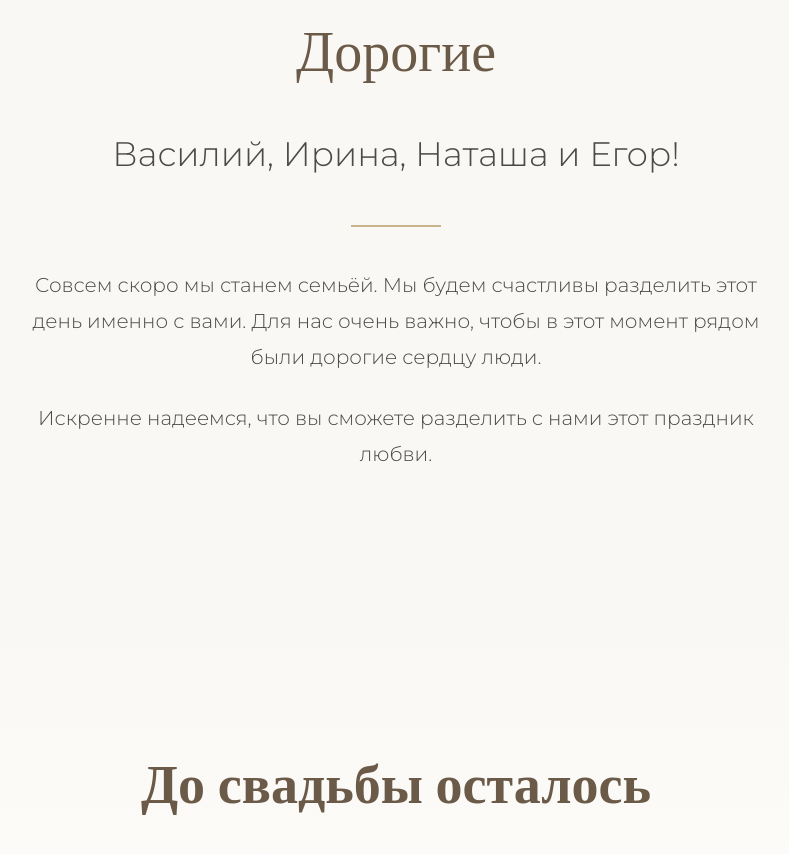
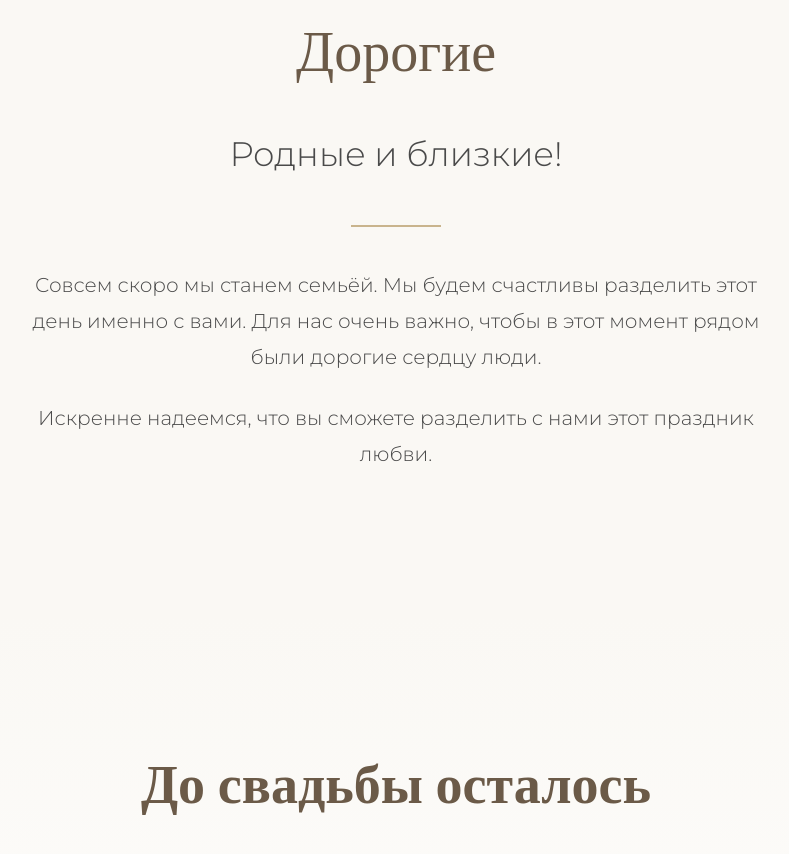
Before and after one commit to juliaaa11111/wedding, a plain HTML site: page index.html in a window 1280 px wide. Shown: the part 917-1771 px from the top of the page, without its empty margins (244-1033 px from the left). Drawn offline with nearby package versions, Linux system fonts and the light colour scheme.

Commit message:
Update index.html

```diff
--- a/index.html
+++ b/index.html
@@ -61,10 +61,7 @@
     <h2>Дорогие</h2>
 
     <h3>
-        Василий,
-        Ирина,
-        Наташа
-        и Егор!
+        Родные и близкие!
     </h3>
 
     <div class="line"></div>
```
